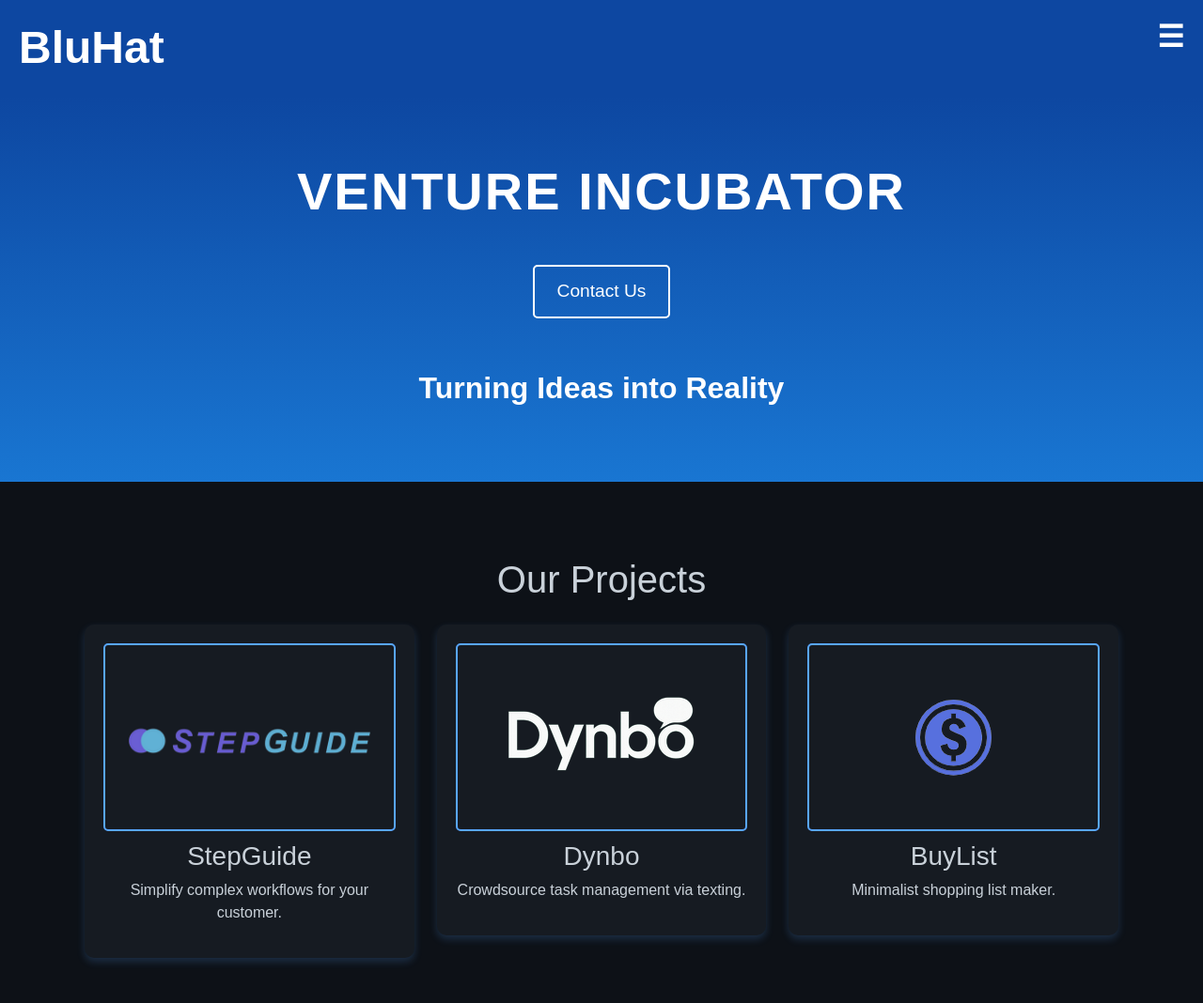
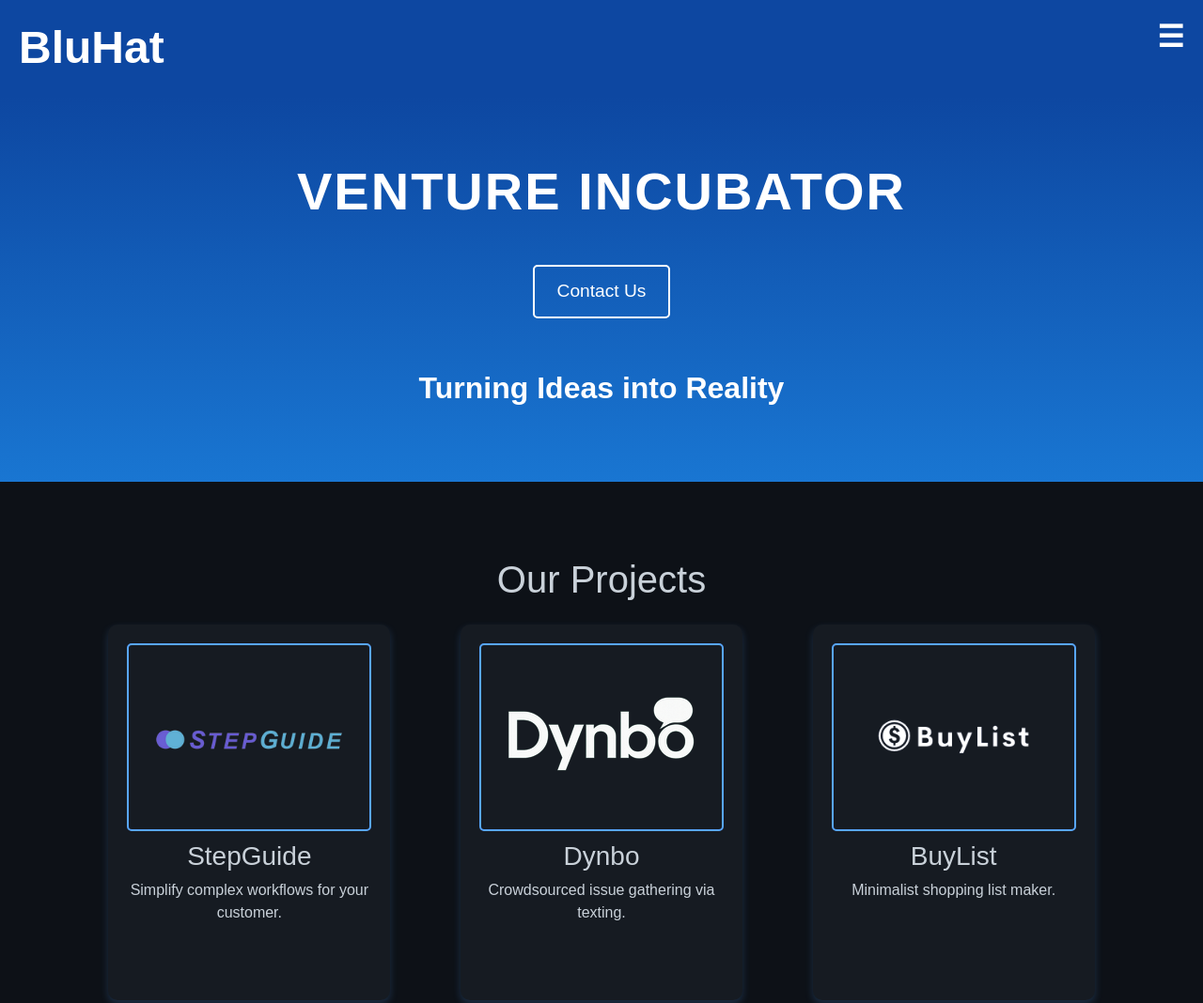
Before and after one commit to BluHatLLC/BluHatVentures, a plain HTML site: page index.html in a window 1280 px wide. Shown: the top 1068 px of the page at 94% size. Drawn offline with nearby package versions, Linux system fonts and the light colour scheme.

Commit message:
fixed the image sizes

```diff
--- a/index.html
+++ b/index.html
@@ -55,18 +55,40 @@
             border-radius: 10px;
             box-shadow: 0 4px 8px rgba(88, 166, 255, 0.2);
             transition: transform 0.3s;
+            width: 300px;
+            height: 400px;
+            margin: 0 auto;
         }
         .project-card:hover {
             transform: translateY(-5px);
         }
-        .project-card img {
+        .outline-box {
             width: 100%;
             height: 200px;
-            object-fit: scale-down;
             border: 2px solid #58a6ff;
             border-radius: 5px;
+            margin-bottom: 10px;
+            display: flex;
+            justify-content: center;
+            align-items: center;
+        }
+        .project-card img {
+            object-fit: scale-down;
             max-width: 100%;
-            margin-bottom: 10px;
+            max-height: 100%;
+        }
+        .project-card .stepguide-logo {
+            padding: 10px;
+            box-sizing: border-box;
+        }
+        .project-card .dynbo-logo {
+            padding: 5px;
+            box-sizing: border-box;
+        }
+        .project-card .buylist-logo {
+            max-width: 80%;
+            padding: 20px;
+            box-sizing: border-box;
         }
         .contact {
             background-color: #0d1117;
@@ -89,7 +111,7 @@
 <body>
     <div class="header">
         BluHat
-        <span style="float: right; font-size: 2rem; cursor: pointer;">&#9776;</span>
+        <span style="float: right; font-size: 2rem; cursor: pointer;">☰</span>
     </div>
     <div class="hero">
         <p class="venture">Venture Incubator</p>
@@ -103,7 +125,9 @@
             <div class="col-md-4 mb-4">
                 <div class="project-card">
                     <a href="https://stepguide.app" target="_blank">
-                        <img src="static/images/sg.png" alt="StepGuide Image">
+                        <div class="outline-box">
+                            <img src="static/images/sg.png" alt="StepGuide Image" class="stepguide-logo">
+                        </div>
                     </a>
                     <h3>StepGuide</h3>
                     <p>Simplify complex workflows for your customer.</p>
@@ -112,16 +136,20 @@
             <div class="col-md-4 mb-4">
                 <div class="project-card">
                     <a href="https://dynbo.com" target="_blank">
-                        <img src="static/images/dynbo.png" alt="Dynbo Image">
+                        <div class="outline-box">
+                            <img src="static/images/dynbo.png" alt="Dynbo Image" class="dynbo-logo">
+                        </div>
                     </a>
                     <h3>Dynbo</h3>
-                    <p>Crowdsource task management via texting.</p>
+                    <p>Crowdsourced issue gathering via texting.</p>
                 </div>
             </div>
             <div class="col-md-4 mb-4">
                 <div class="project-card">
                     <a href="https://buylist.app" target="_blank">
-                        <img src="static/images/bl.png" alt="BuyList Image">
+                        <div class="outline-box">
+                            <img src="static/images/bl3.png" alt="BuyList Image" class="buylist-logo">
+                        </div>
                     </a>
                     <h3>BuyList</h3>
                     <p>Minimalist shopping list maker.</p>
@@ -130,7 +158,7 @@
         </div>
     </div>
     <div class="contact">
-        <p>&copy; 2025 BluHat LLC</p>
+        <p>© 2025 BluHat LLC</p>
     </div>
     <script src="https://cdn.jsdelivr.net/npm/bootstrap@5.3.0/dist/js/bootstrap.bundle.min.js"></script>
 </body>
```
